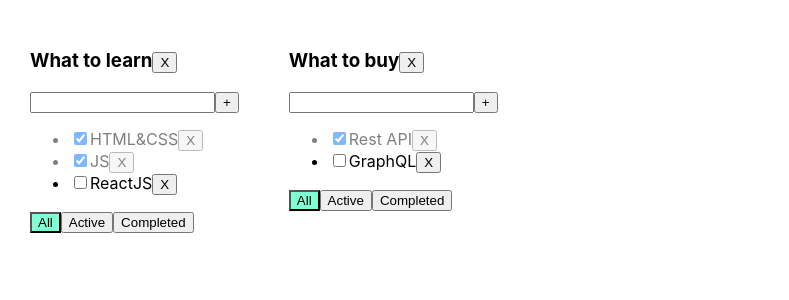
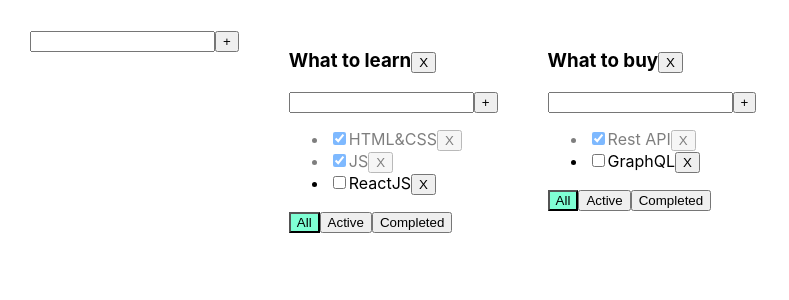
Before and after one commit to ivan-kevra/todolist, a React (Create React App) app: page / in a window 1280 px wide. Shown: the top 300 px of the page, without its empty margins (0-789 px from the left). Built offline with nearby package versions, Linux system fonts and the light colour scheme.

Commit message:
6th lesson

```diff
--- a/src/App.tsx
+++ b/src/App.tsx
@@ -2,6 +2,7 @@ import React, {useState} from 'react';
 import './App.css';
 import {TaskType, Todolist} from "./Todolist";
 import {v1} from "uuid";
+import {AddItemForm} from "./components/AddItemForm";
 
 export type FilterValuesType = 'all' | 'active' | 'completed'
 export type TodolistsType = {
@@ -36,7 +37,6 @@ export const App = () => {
         ]
     })
 
-
     const removeTask = (todolistId: string, taskId: string) => {
         let todolistTasks = tasks[todolistId]
         tasks[todolistId] = todolistTasks.filter((task) => task.id !== taskId)
@@ -48,14 +48,14 @@ export const App = () => {
         setTasks({...tasks})
 
     }
-    const changeFilter = (todolistId: string, value: FilterValuesType) => {
-        setTodolists(todolists.map((todolist) => todolist.id === todolistId
-            ? {...todolist, filter: value}
-            : todolist))
-    }
     const changeTaskStatus = (todolistId: string, taskId: string, isDone: boolean) => {
         let todolistTasks = tasks[todolistId]
         tasks[todolistId] = todolistTasks.map((task) => task.id === taskId ? {...task, isDone} : task)
+        setTasks({...tasks})
+    }
+    const changeTaskTitle = (todolistId: string, taskId: string, title: string) => {
+        let todolistTasks = tasks[todolistId]
+        tasks[todolistId] = todolistTasks.map((task) => task.id === taskId ? {...task, title} : task)
         setTasks({...tasks})
     }
 
@@ -63,11 +63,19 @@ export const App = () => {
         setTodolists((todolists.filter((todolist) => todolist.id !== todolistId)))
         delete tasks[todolistId]
     }
-
-
+    const addTodolist = (title: string) => {
+        let newTodolistId = v1()
+        setTodolists([{id: newTodolistId, title, filter: 'all'}, ...todolists])
+        setTasks({...tasks, [newTodolistId]: []})
+    }
+    const changeFilter = (todolistId: string, value: FilterValuesType) => {
+        setTodolists(todolists.map((todolist) => todolist.id === todolistId
+            ? {...todolist, filter: value}
+            : todolist))
+    }
     return (
         <div className={'App'}>
-
+            <AddItemForm addItem={addTodolist}/>
             {todolists.map((todolist) => {
                 let allTodolistTasks = tasks[todolist.id]
                 let tasksForTodolist = allTodolistTasks
@@ -89,6 +97,7 @@ export const App = () => {
                         addTask={addTask}
                         changeTaskStatus={changeTaskStatus}
                         removeTodolist={removeTodolist}
+                        changeTaskTitle={changeTaskTitle}
                     />
                 )
             })}
--- a/src/Todolist.tsx
+++ b/src/Todolist.tsx
@@ -1,5 +1,7 @@
-import React, {ChangeEvent, useState, KeyboardEvent} from 'react';
+import React, {ChangeEvent} from 'react';
 import {FilterValuesType} from "./App";
+import {AddItemForm} from "./components/AddItemForm";
+import {EditableSpan} from "./components/EditableSpan";
 
 export type TaskType = {
     id: string
@@ -17,49 +19,32 @@ type TodolistPropsType = {
     addTask: (todolistId: string, title: string) => void
     changeTaskStatus: (todolistId: string, taskId: string, newIsDone: boolean) => void
     removeTodolist: (todolistId: string) => void
+    changeTaskTitle: (todolistId: string, taskId: string, title: string) => void
 }
 
 export const Todolist = (props: TodolistPropsType) => {
-
-    const [title, setTitle] = useState('')
-    const [error, setError] = useState('')
 
     const setAllHandler = () => props.changeFilter(props.id, 'all')
     const setActiveHandler = () => props.changeFilter(props.id, 'active')
     const setCompletedHandler = () => props.changeFilter(props.id, 'completed')
 
-    const addTaskHandler = () => {
-        if (title.trim() !== '') {
-            props.addTask(props.id, title.trim())
-        } else {
-            setError('title is required')
-        }
-        setTitle('')
-    }
-    const setTitleHandler = (event: ChangeEvent<HTMLInputElement>) => {
-        setTitle(event.currentTarget.value)
-        setError('')
-    }
-    const addTaskEnterHandler = (event: KeyboardEvent<HTMLInputElement>) => {
-        if (event.key === 'Enter') {
-            addTaskHandler()
-        }
-    }
+
     const removeTodolistHandler = () => {
         props.removeTodolist(props.id)
+    }
+
+    const addTaskHandler = (title: string) => {
+        props.addTask(props.id, title)
     }
     return (
         <div>
             <h3>
-                {props.title}
+                <EditableSpan title={props.title}/>
                 <button onClick={removeTodolistHandler}>X</button>
             </h3>
 
             <div>
-                <input value={title} onChange={setTitleHandler} onKeyDown={addTaskEnterHandler}
-                       className={error ? 'error' : ''}/>
-                <button onClick={addTaskHandler}>+</button>
-                {error && <div className={'error-message'}>{error}</div>}
+                <AddItemForm addItem={addTaskHandler}/>
             </div>
             <ul>
                 {props.tasks.map((task) => {
@@ -72,7 +57,7 @@ export const Todolist = (props: TodolistPropsType) => {
                     return (
                         <li key={task.id} className={task.isDone ? 'is-done' : ''}>
                             <input type="checkbox" checked={task.isDone} onChange={changeTaskStatusHandler}/>
-                            <span>{task.title}</span>
+                            <EditableSpan title={task.title}/>
                             <button onClick={removeTaskHandler}>X</button>
                         </li>
                     )
--- /dev/null
+++ b/src/components/AddItemForm.tsx
@@ -0,0 +1,38 @@
+import React, {ChangeEvent, KeyboardEvent, useState} from 'react';
+
+type AddItemFormPropsType = {
+    addItem: (title: string) => void
+}
+
+export const AddItemForm = (props: AddItemFormPropsType) => {
+
+    const [title, setTitle] = useState('')
+    const [error, setError] = useState('')
+
+    const setTitleHandler = (event: ChangeEvent<HTMLInputElement>) => {
+        setTitle(event.currentTarget.value)
+        setError('')
+    }
+    const addTaskEnterHandler = (event: KeyboardEvent<HTMLInputElement>) => {
+        if (event.key === 'Enter') {
+            addTaskHandler()
+        }
+    }
+    const addTaskHandler = () => {
+        if (title.trim() !== '') {
+            props.addItem(title.trim())
+        } else {
+            setError('title is required')
+        }
+        setTitle('')
+    }
+
+    return (
+        <div>
+            <input value={title} onChange={setTitleHandler} onKeyDown={addTaskEnterHandler}
+                   className={error ? 'error' : ''}/>
+            <button onClick={addTaskHandler}>+</button>
+            {error && <div className={'error-message'}>{error}</div>}
+        </div>
+    );
+};
--- /dev/null
+++ b/src/components/EditableSpan.tsx
@@ -0,0 +1,26 @@
+import React, {ChangeEvent, useState} from 'react';
+
+type EditableSpanPropsType = {
+    title: string
+}
+
+export const EditableSpan = (props: EditableSpanPropsType) => {
+
+    const [title, setTitle] = useState(props.title)
+    const [editMode, setEditMode] = useState(false)
+    const changeMode = () => {
+        setEditMode(!editMode)
+    }
+    const changeTitleHandler = (event: ChangeEvent<HTMLInputElement>) => {
+        setTitle(event.currentTarget.value)
+    }
+
+    return (
+        <>
+            {editMode
+                ? <input value={title} onBlur={changeMode} autoFocus onChange={changeTitleHandler}/>
+                : <span onDoubleClick={changeMode}>{title}</span>
+            }
+        </>
+    );
+};
```
